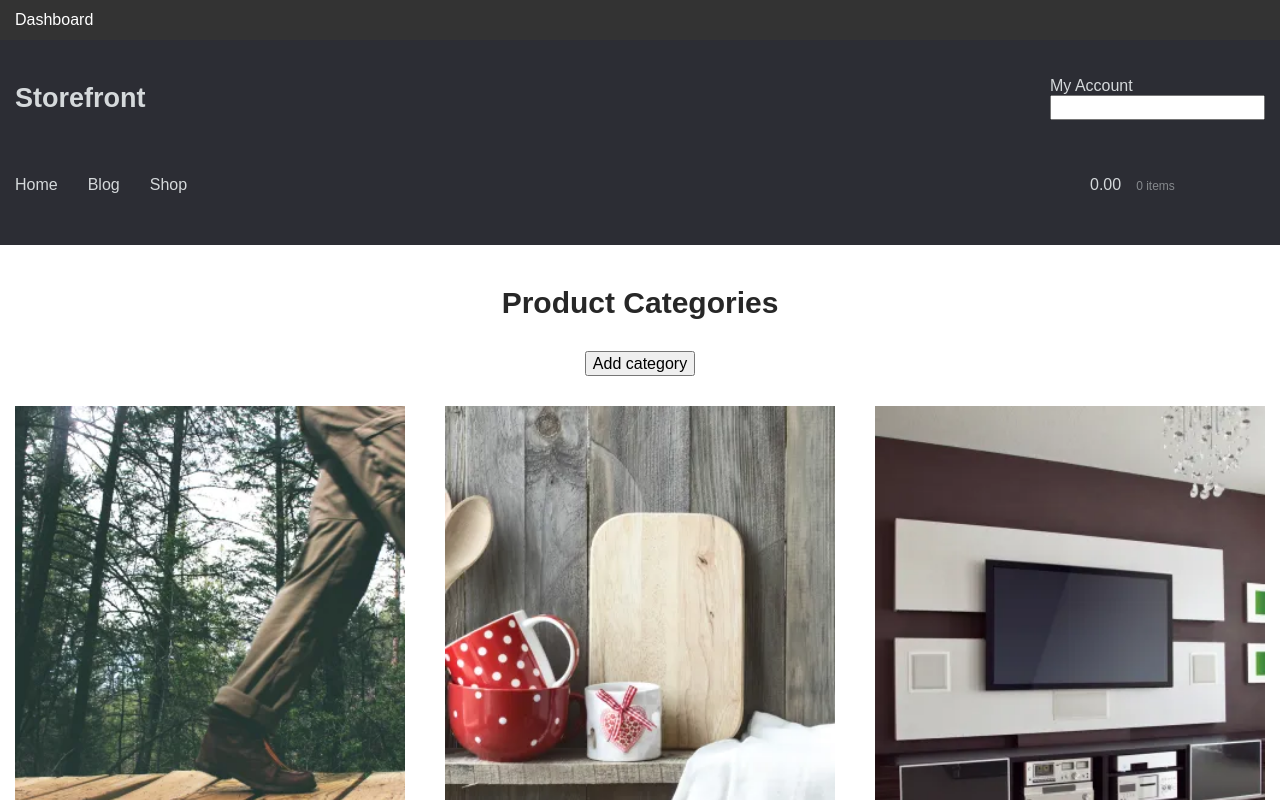
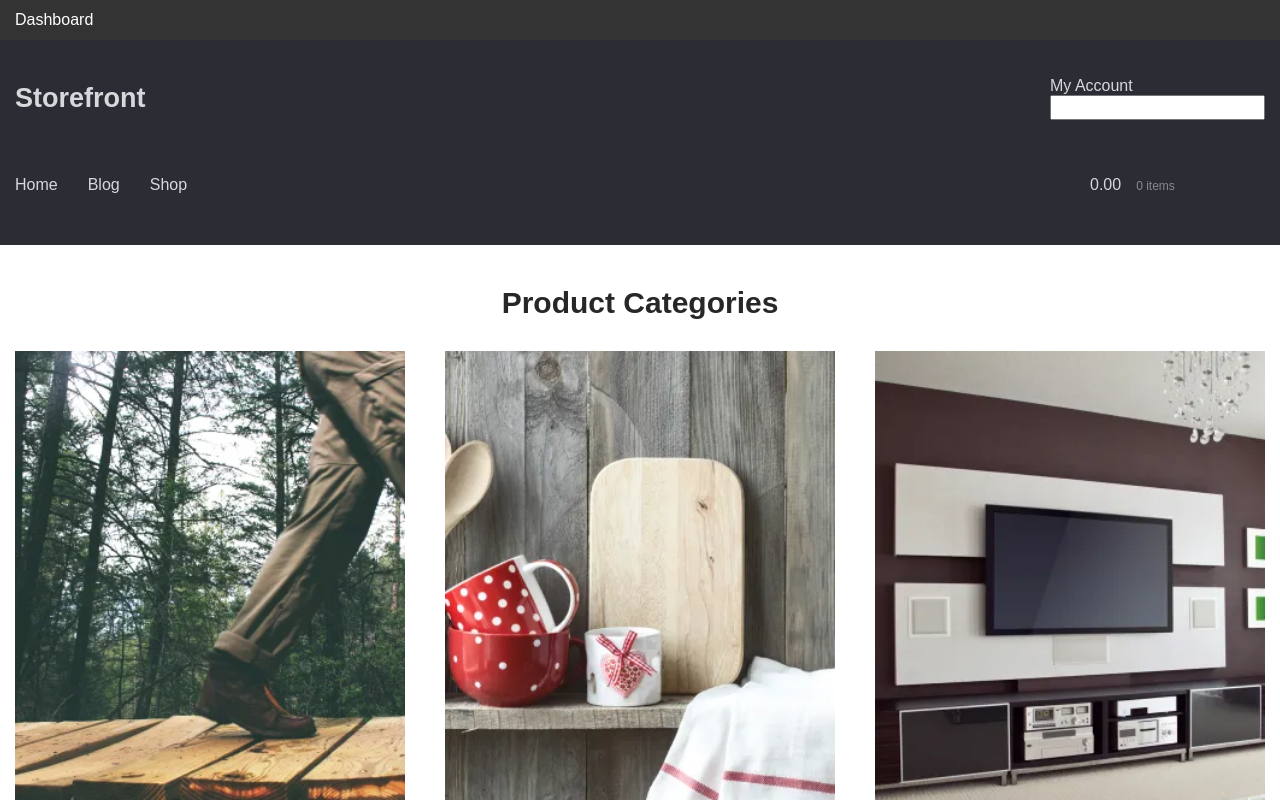
Before and after one commit to Oops14/storefront, a React (Vite) app: page / in a window 1280 px wide. Shown: the top 800 px of the page. Built offline with nearby package versions, Linux system fonts and the light colour scheme; a web font is replaced by a local one.

Commit message:
remove btn

```diff
--- a/src/modules/common/home/Home.tsx
+++ b/src/modules/common/home/Home.tsx
@@ -146,9 +146,6 @@ const Home = () => {
         <div className="container">
           <div className={style.section_title}>
             <h3>Product Categories</h3>
-            <span>
-              <AddInfoButton title="Add category" onClick={handlePopup} />
-            </span>
           </div>
 
           <Grid container spacing={5}>
```
